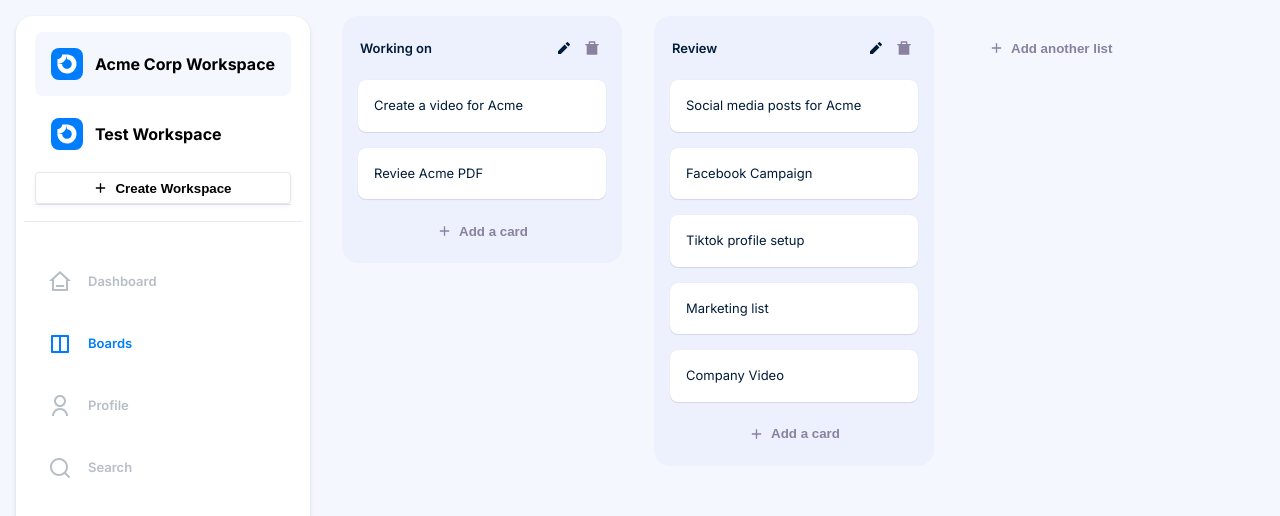
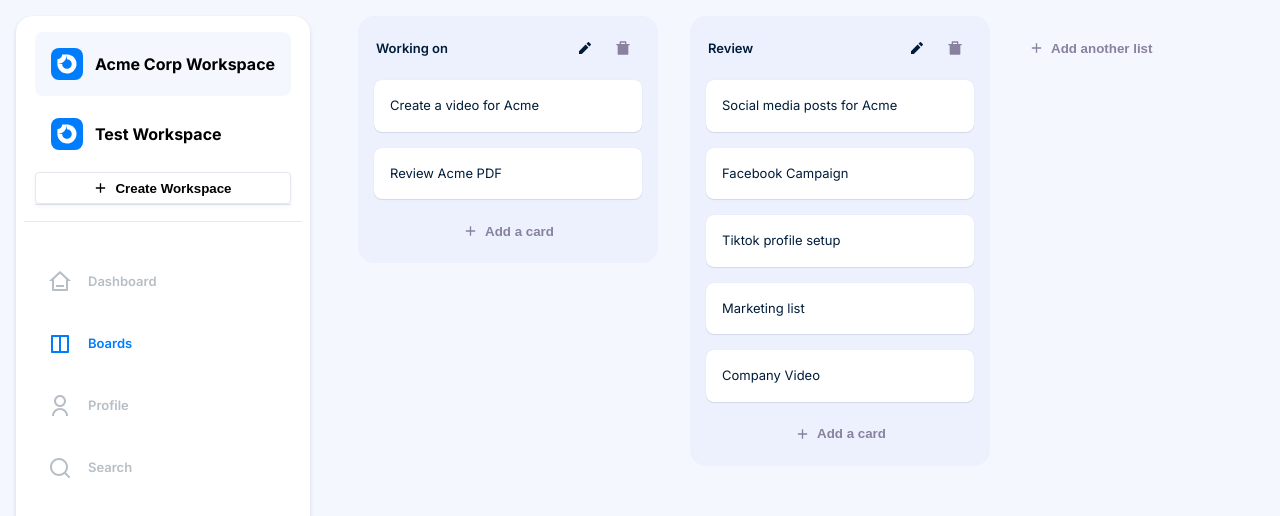
Before and after one commit to rbrtj/storydoc-assignment, a React (Vite) app: page / in a window 1280 px wide. Shown: the top 516 px of the page. Built offline with nearby package versions, Linux system fonts and the light colour scheme.

Commit message:
Moving tasks working correctly

```diff
--- a/src/App.scss
+++ b/src/App.scss
@@ -1,8 +1,3 @@
-:root {
-    --spacing-small: 0.5rem;
-    --spacing-medium: 1rem;
-    --spacing-large: 2rem;
-}
 .container {
     display: flex;
     width: 100%;
--- a/src/components/board/Board.scss
+++ b/src/components/board/Board.scss
@@ -1,5 +1,6 @@
 .board {
   display: flex;
-  gap: 2rem;
   padding: 0 2rem;
+  clear: both;
+  flex-wrap: wrap;
 }
--- a/src/components/board/Board.tsx
+++ b/src/components/board/Board.tsx
@@ -2,7 +2,7 @@
 import { List, ListAdd } from "../list";
 import { useGetListsForActiveWorkspace } from "../../hooks/useGetListsForActiveWorkspace";
 import {
-  closestCenter,
+  closestCorners,
   DndContext,
   MouseSensor,
   TouchSensor,
@@ -10,7 +10,6 @@
   useSensors,
 } from "@dnd-kit/core";
 import { useDragAndDrop } from "../../hooks/useDragAndDrop";
-// import { useDragAndDrop } from "../../hooks/useDragAndDrop";
 
 export const Board = () => {
   const tasksLists = useGetListsForActiveWorkspace();
@@ -22,9 +21,9 @@
     <DndContext
       sensors={sensors}
       onDragStart={handleDragStart}
+      onDragOver={handleDragOver}
       onDragEnd={handleDragEnd}
-      onDragMove={handleDragOver}
-      collisionDetection={closestCenter}
+      collisionDetection={closestCorners}
     >
       <div className="board">
         {tasksLists.map((list) => (
--- a/src/components/list/List.scss
+++ b/src/components/list/List.scss
@@ -2,10 +2,11 @@
   display: flex;
   flex-direction: column;
   background-color: #ecf1fd;
-  height: fit-content;
   border-radius: 16px;
   padding: 16px;
-
+  margin: 0 16px;
+  min-width: 300px;
+  height: fit-content;
   &__header {
   display: flex;
     & input {
--- a/src/components/list/List.tsx
+++ b/src/components/list/List.tsx
@@ -6,7 +6,10 @@
 import { useListTitleEdit } from "../../hooks/useListTitleEdit";
 import { useAddNewTask } from "../../hooks/useAddNewTask";
 import { useDroppable } from "@dnd-kit/core";
-import { SortableContext } from "@dnd-kit/sortable";
+import {
+  SortableContext,
+  verticalListSortingStrategy,
+} from "@dnd-kit/sortable";
 import { ListType } from "./types/list.types.ts";
 import { useGetTasksForList } from "../../hooks/useGetTasksForList";
 import { useListRemove } from "../../hooks/useListRemove";
@@ -39,7 +42,6 @@
   }, [isEditing]);
 
   return (
-    <SortableContext items={tasks} id={list.id}>
     <div className="tasks-list" ref={setNodeRef}>
       <div className="tasks-list__header">
         <input
@@ -58,6 +60,10 @@
         </Button>
       </div>
       <div className="tasks-list__content">
+        <SortableContext
+          items={tasks.map((t) => t.id)}
+          strategy={verticalListSortingStrategy}
+        >
           {tasks.map((task) => (
             <Task
               key={task.id}
@@ -66,6 +72,7 @@
               taskName={task.title}
             />
           ))}
+        </SortableContext>
         {isNewTask && (
           <TaskNew
             onCancel={cancelNewTask}
@@ -82,6 +89,5 @@
         </Button>
       </div>
     </div>
-    </SortableContext>
   );
 };
--- a/src/components/task/Task.tsx
+++ b/src/components/task/Task.tsx
@@ -16,7 +16,7 @@
       ref={setNodeRef}
       className="task"
       style={{
-        transform: CSS.Translate.toString(transform),
+        transform: CSS.Transform.toString(transform),
         transition,
       }}
       {...attributes}
--- a/src/components/task/store/task.slice.ts
+++ b/src/components/task/store/task.slice.ts
@@ -17,7 +17,7 @@
     {
       id: "2",
       listId: "12",
-      title: "Reviee Acme PDF",
+      title: "Review Acme PDF",
     },
     {
       id: "3",
```
Lines whose indentation alone changed are shown as unchanged.
